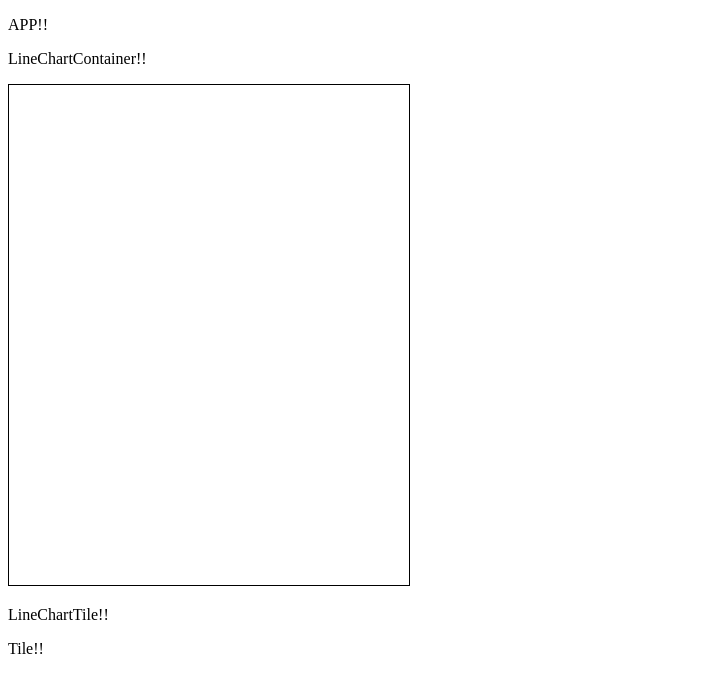
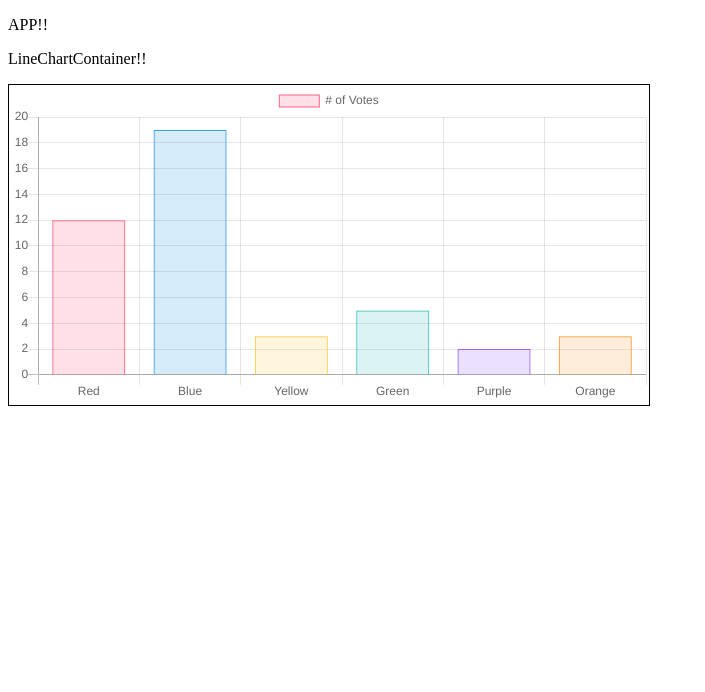
Before and after one commit to hnryzhng/dashboard, a React (Create React App) app in the folder client/: page / in a window 1280 px wide. Shown: the top 692 px of the page, without its empty margins (0-705 px from the left). Built offline with nearby package versions, Linux system fonts and the light colour scheme.

Commit message:
first ssuccessful rendering of basic chart

```diff
--- a/client/src/components/LineChartTile.js
+++ b/client/src/components/LineChartTile.js
@@ -6,14 +6,14 @@ import Chart from 'chart.js';
 // import components
 import Tile from './Tile.js';
 
+
 class LineChartTile extends Component {
 
 	constructor(props) {
 
 		super(props);
 
-		// this.lineChartRef = React.createRef();
-
+		this.lineChartRef = React.createRef();
 
 	};
 
@@ -31,16 +31,23 @@ class LineChartTile extends Component {
 
 	drawChart = () => {
 		// select DOM reference to this component
-		// const currentChartRef = this.lineChartRef.current.getContext("2d");
+		const currentChartRef = this.lineChartRef.current.getContext("2d");
 
-		var ctx = document.getElementById('line-chart').getContext('2d');
 
 		// define chart options
 		const chartOptions = {
 			// custom options
+
+			scales: {
+			        yAxes: [{
+			            ticks: {
+			                beginAtZero: true
+			            }
+			        }]
+			}
+
 		};
 
-		// define main chart settings
 		const chartSettings = {
 			type: 'bar',
 			data: {
@@ -67,21 +74,12 @@ class LineChartTile extends Component {
 			        borderWidth: 1
 			    }]
 			},
-			options: {
-			    scales: {
-			        yAxes: [{
-			            ticks: {
-			                beginAtZero: true
-			            }
-			        }]
-			    }
-			}
-		}
+			options: chartOptions
+        };
+
 
 		// create chart object by binding with reference and initializing with main settings
-		const chartObject = new Chart({ ctx, chartSettings });
-
-		return chartObject;
+		const myLineChart = new Chart(currentChartRef, chartSettings);
 
 	}
 
@@ -89,19 +87,12 @@ class LineChartTile extends Component {
 
 	render(){
 
-		// this.drawChart();
-
 		return(
 
 			<div>
 
-				<canvas id="line-chart"></canvas>
+				<canvas id="line-chart" ref={ this.lineChartRef }></canvas>
 
-
-				<p> LineChartTile!! </p>
-
-
-				<Tile className="tile" />
 
 
 			</div>
```
